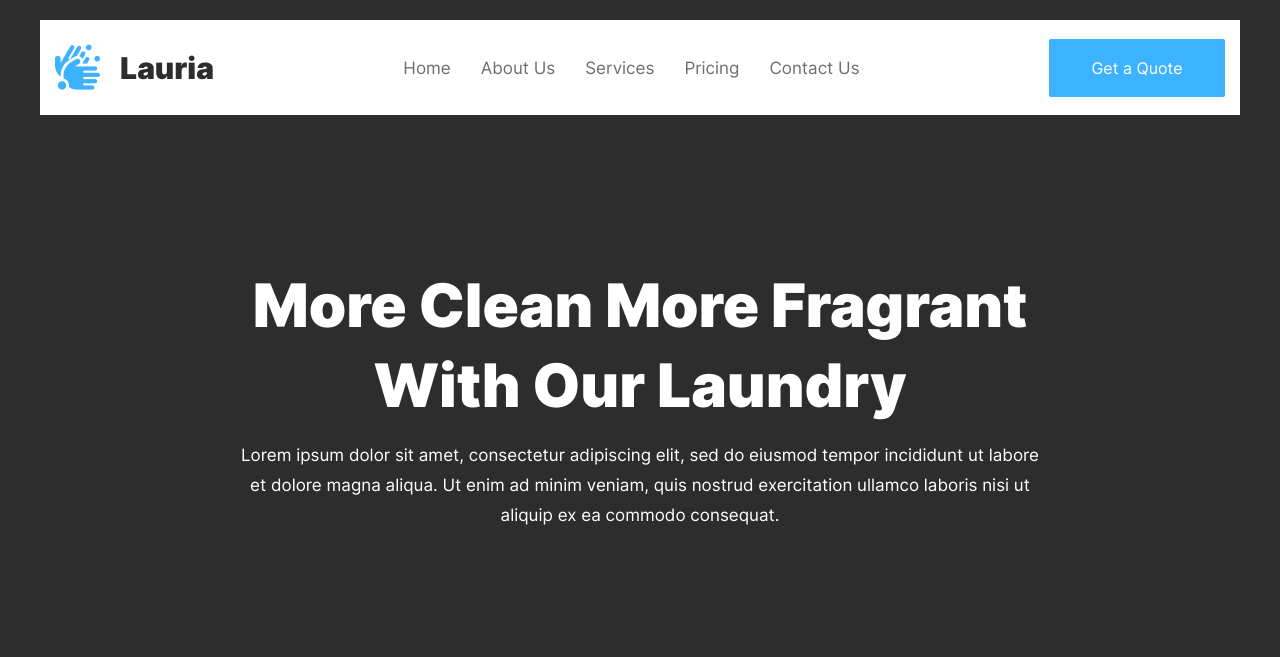
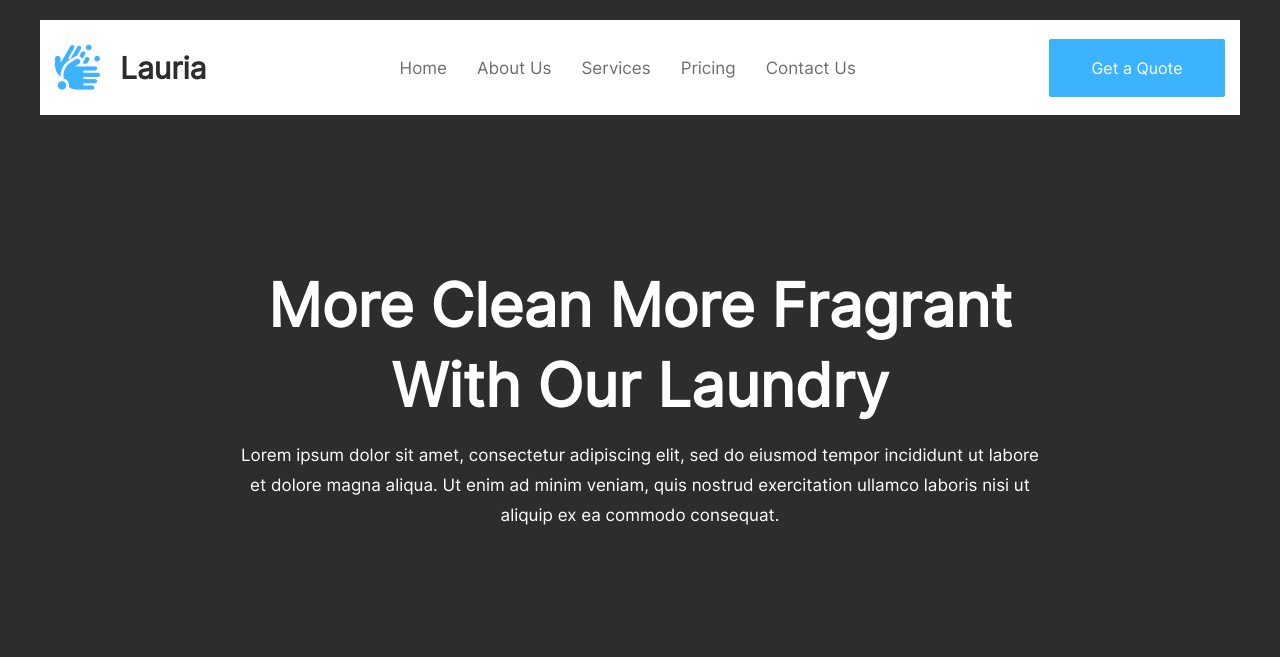
Before and after one commit to Vanoo123/Final-Project-Laundry-Service, a plain HTML site: page index.html in a window 1280 px wide. Shown: the part 56-713 px from the top of the page. Drawn offline with Linux system fonts and the light colour scheme.

Commit message:
fonts update

```diff
--- a/fonts/font.css
+++ b/fonts/font.css
@@ -1,17 +1,7 @@
 @font-face {
   font-family: "Inter";
-  font-weight: 400;
-  src: url(/fonts/Inter-font.ttf) format("truetype");
+  src: url("/fonts/Inter-Regular.woff") format("woff");
+  font-weight: normal;
+  font-style: normal;
+  font-display: swap;
 }
-
-@font-face {
-  font-family: "Inter";
-  font-weight: 900;
-  src: url(/fonts/Inter-font.ttf) format("truetype");
-}
-
-@font-face {
-  font-family: "Inter";
-  font-weight: 600;
-  src: url(/fonts/Inter-font.ttf) format("truetype");
-}
```
Also changed, not shown: fonts/Inter-Regular.woff (added).
